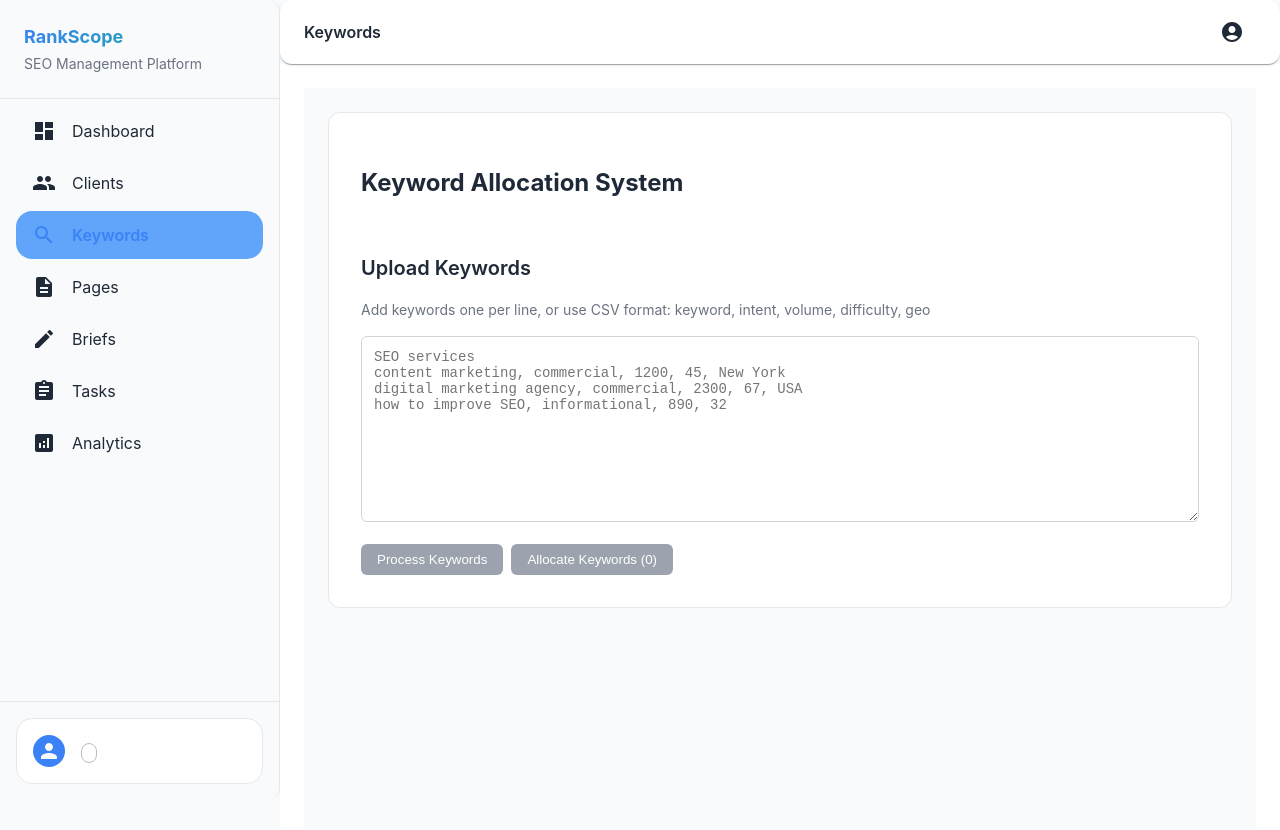
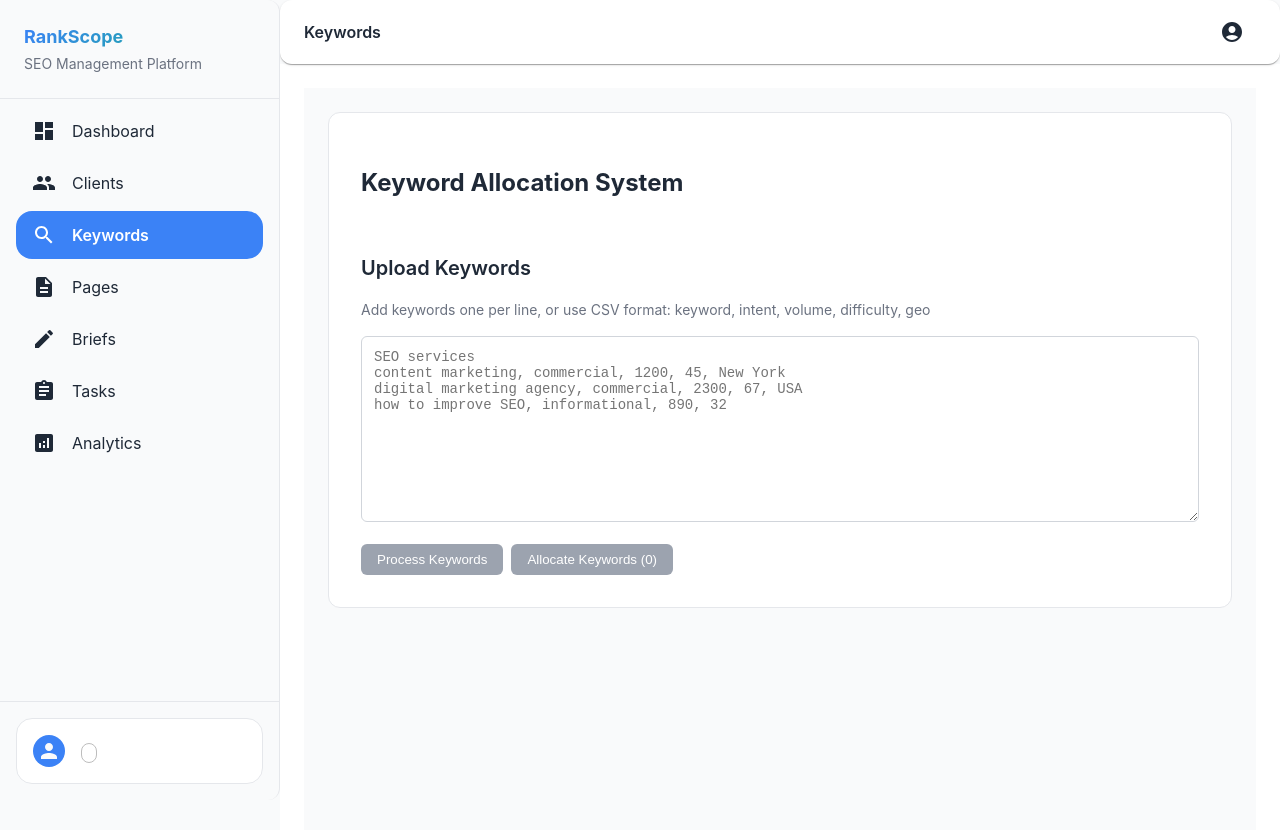
Before and after one commit to manuamarnath/echo5-rank-scope-fe, a Next.js app: page /keywords in a window 1280 px wide. Shown: the top 830 px of the page. Built offline with nearby package versions, Linux system fonts and the light colour scheme.

Commit message:
feat: Update MainLayout styling for improved accessibility and visual consistency

```diff
--- a/src/components/layout/MainLayout.tsx
+++ b/src/components/layout/MainLayout.tsx
@@ -109,10 +109,17 @@
                 sx={{
                   borderRadius: 2,
                   '&.Mui-selected': {
-                    backgroundColor: theme.palette.primary.light,
-                    color: theme.palette.primary.main,
+                    backgroundColor: theme.palette.primary.main,
+                    color: 'white',
                     '&:hover': {
-                      backgroundColor: theme.palette.primary.light,
+                      backgroundColor: theme.palette.primary.dark,
+                    },
+                    '& .MuiListItemText-primary': {
+                      color: 'white',
+                      fontWeight: 600,
+                    },
+                    '& .MuiListItemIcon-root': {
+                      color: 'white',
                     },
                   },
                   '&:hover': {
@@ -122,7 +129,7 @@
               >
                 <ListItemIcon sx={{
                   minWidth: 40,
-                  color: isActive ? theme.palette.primary.main : 'inherit'
+                  color: isActive ? 'white' : 'inherit'
                 }}>
                   <IconComponent />
                 </ListItemIcon>
@@ -130,6 +137,7 @@
                   primary={item.label}
                   primaryTypographyProps={{
                     fontWeight: isActive ? 600 : 400,
+                    color: isActive ? 'white' : 'inherit',
                   }}
                 />
               </ListItemButton>
```
